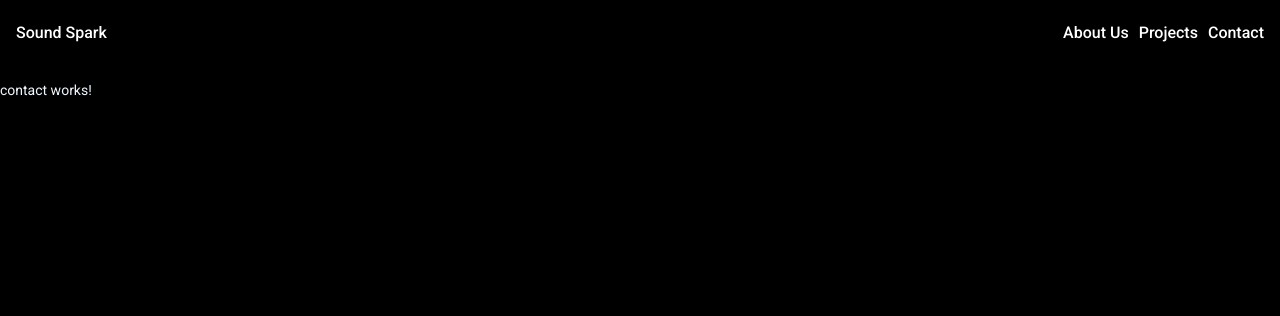
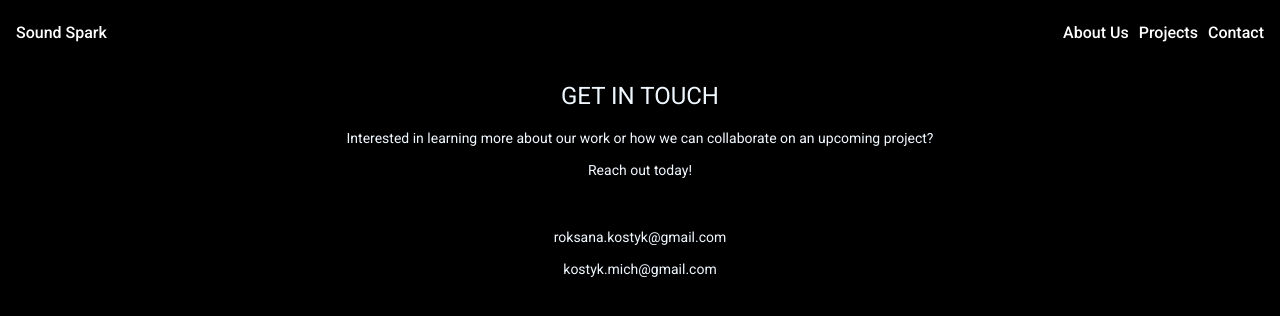
Before and after one commit to sound-spark/soundspark-front, an Angular app: page /contact in a window 1280 px wide. Shown: the top 316 px of the page. Built offline with nearby package versions, Linux system fonts and the light colour scheme.

Commit message:
add contact content and style it

```diff
--- a/src/app/components/contact/contact.component.css
+++ b/src/app/components/contact/contact.component.css
@@ -0,0 +1,9 @@
+.contact-container {
+    text-align: center;
+    padding-left: 16px;
+    padding-right: 16px;
+    height: 100%;
+}
+.contact-email {
+    margin-top: 35px;
+}
--- a/src/app/components/contact/contact.component.html
+++ b/src/app/components/contact/contact.component.html
@@ -1 +1,13 @@
-<p>contact works!</p>
+<div class="contact-container" fxLayout="column" fxLayoutAlign="center center">
+    <div class="contact-heading">
+        <h1>GET IN TOUCH</h1>
+    </div>
+    <div class="contact-text">
+        <p>Interested in learning more about our work or how we can collaborate on an upcoming project?</p>
+        <p>Reach out today!</p>
+    </div>
+    <div class="contact-email">
+        <p>roksana.kostyk@gmail.com</p>
+        <p>kostyk.mich@gmail.com</p>
+    </div>
+</div>
```
